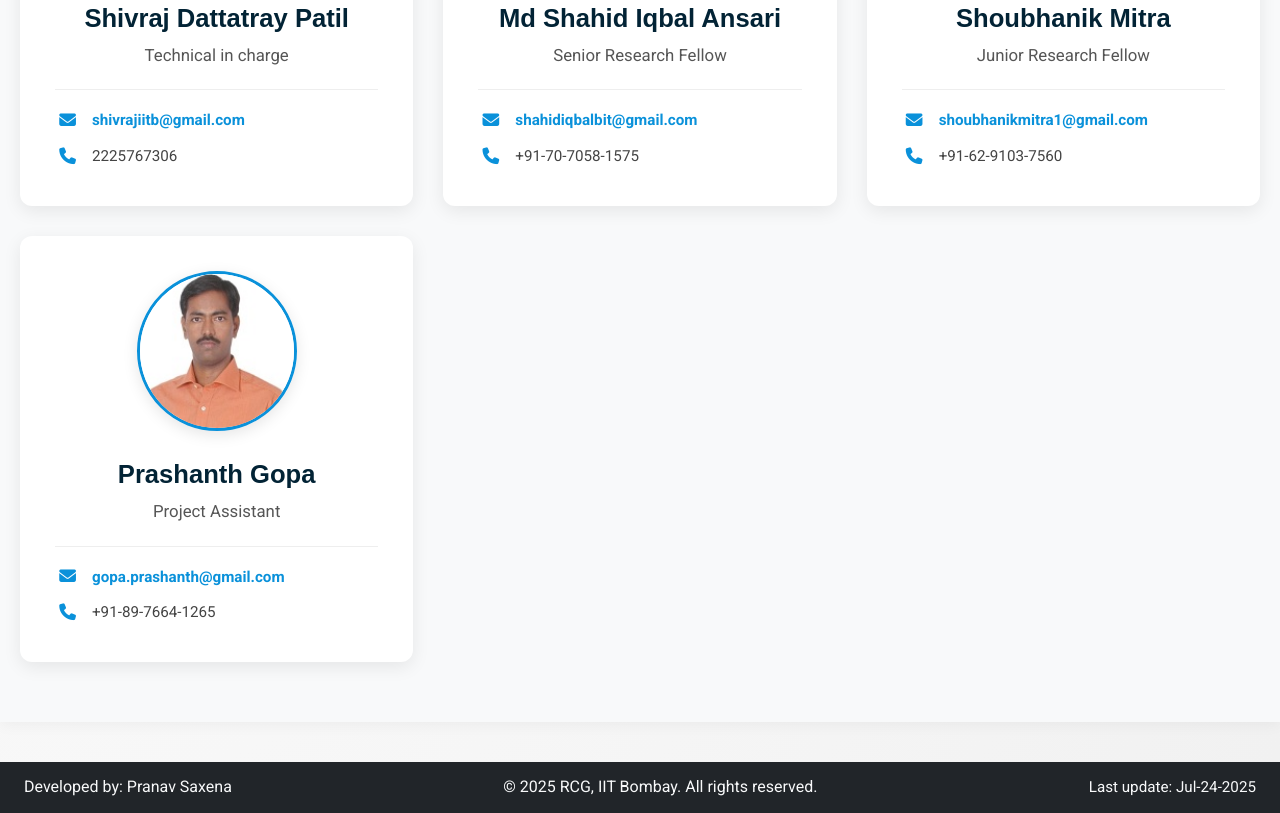
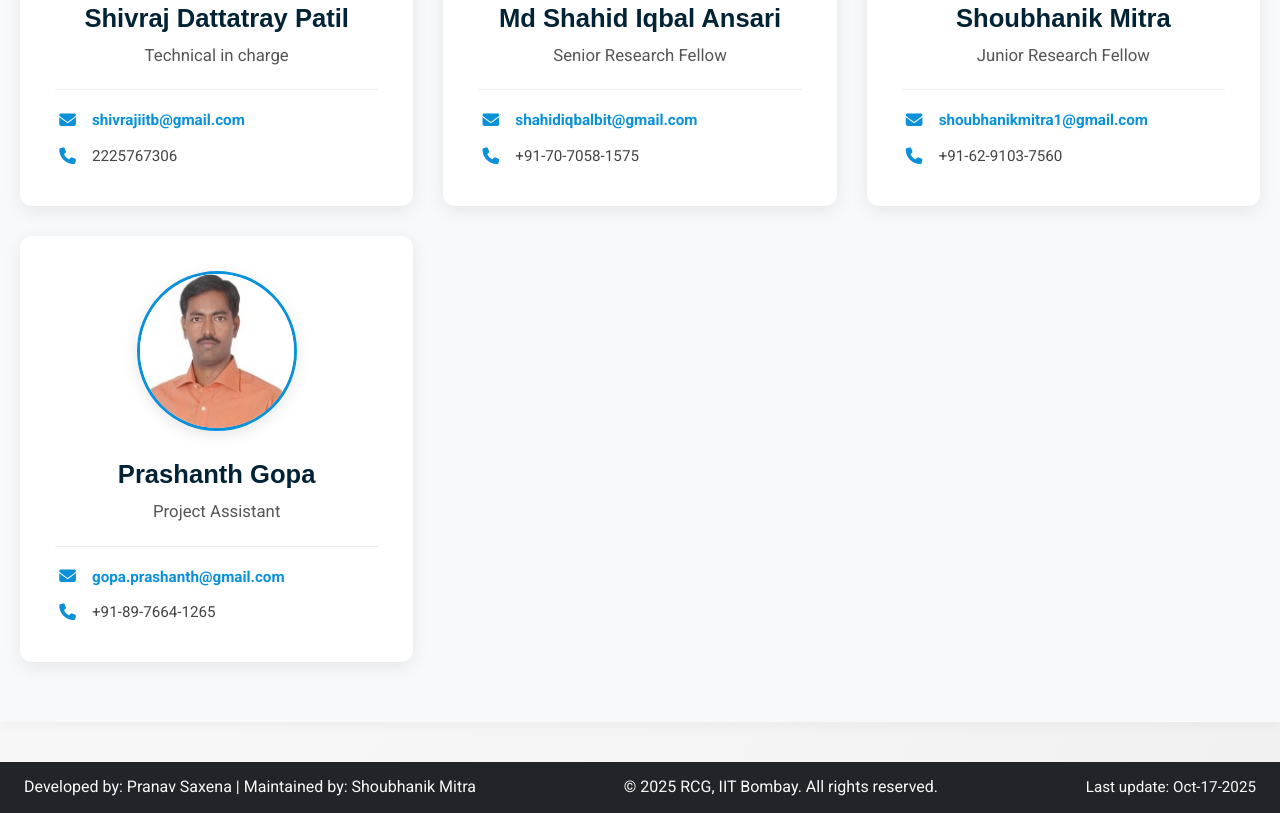
Before and after one commit to Smitrgeo15/WEBSITE, a plain HTML site: page staff.html in a window 1280 px wide. Shown: the part 543-1356 px from the top of the page. Drawn offline with nearby package versions, Linux system fonts and the light colour scheme; a web font is replaced by a local one.

Commit message:
Update staff.html

```diff
--- a/staff.html
+++ b/staff.html
@@ -105,9 +105,9 @@
 
 <footer class="footer bg-dark text-light">
     <div style="display: flex; justify-content: space-between; align-items: center; padding: 12px 24px; font-size: 1rem;">
-        <span>Developed by: Pranav Saxena </span>
+        <span>Developed by: Pranav Saxena | Maintained by: Shoubhanik Mitra </span>
         <span>&copy; 2025 RCG, IIT Bombay. All rights reserved.</span>
-        <span style="font-size: 0.95em;">Last update: Jul-24-2025</span>
+        <span style="font-size: 0.95em;">Last update: Oct-17-2025</span>
     </div>
 </footer>
 
```
